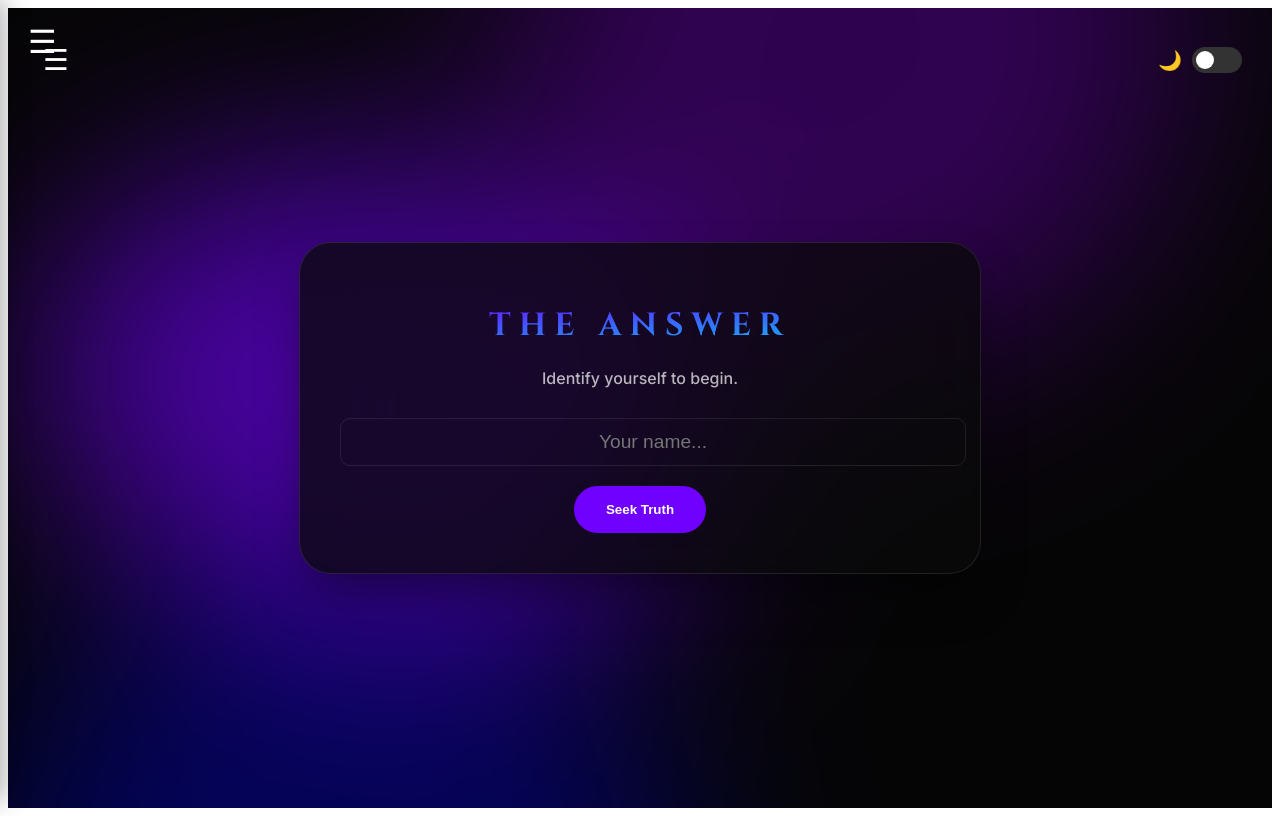
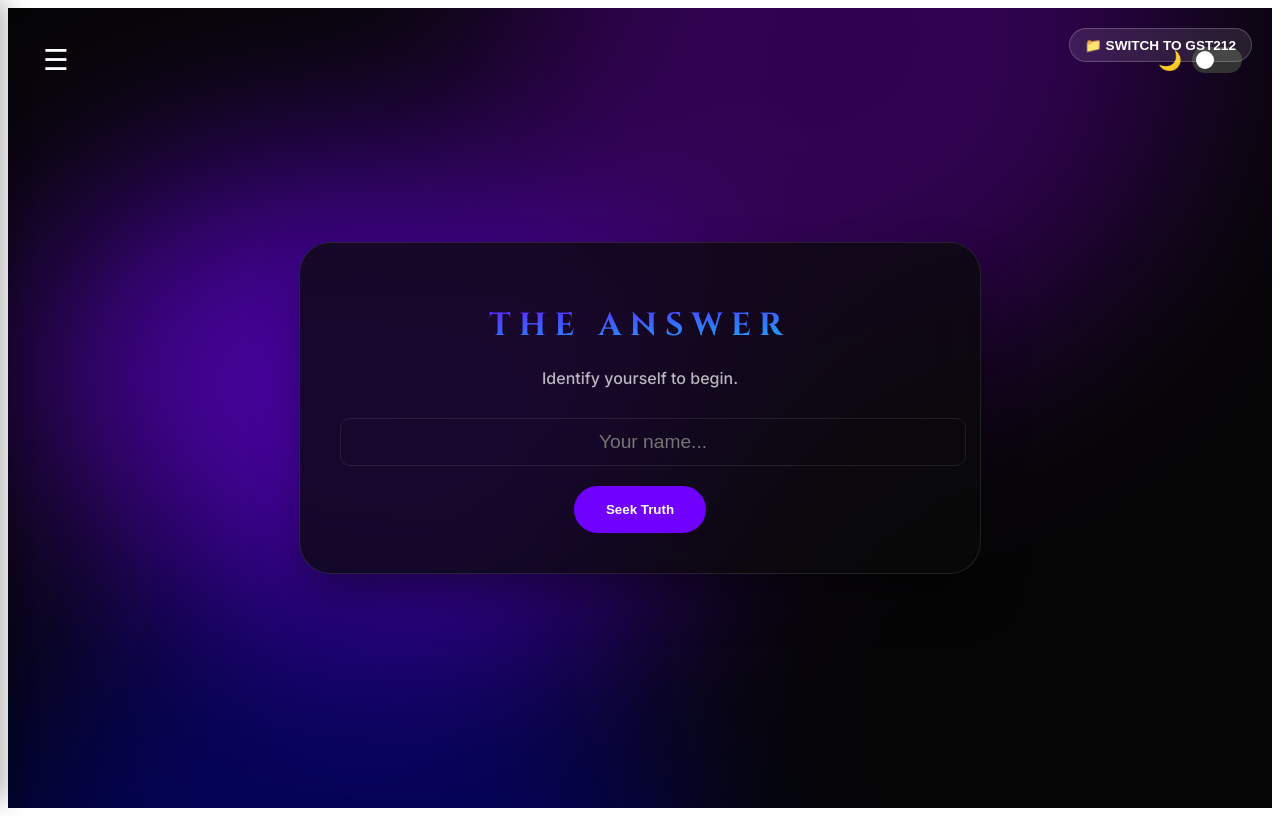
Before and after one commit to THE-PHENOMENON-j10/the-answer, a React (Vite) app in the folder frontend/: page / in a window 1280 px wide. Built offline with nearby package versions, Linux system fonts and the light colour scheme.

Commit message:
Fix JSX modal nesting error and add GST212 logic

```diff
--- a/frontend/src/App.jsx
+++ b/frontend/src/App.jsx
@@ -7,9 +7,7 @@ export default function TheAnswerApp() {
   const [step, setStep] = useState(1);
   const [user, setUser] = useState('');
   const [questMode, setQuestMode] = useState('Custom'); // Tracks 'Custom', 'GST212', or 'History'
-  const [menuOpen, setMenuOpen] = useState(false);      // Tracks if the hamburger menu is open
   const [files, setFiles] = useState([]);
-  // Added 'duration' (in minutes) to the main config state
   const [config, setConfig] = useState({ count: 10, type: 'MCQ', duration: 10 });
   const [quizData, setQuizData] = useState(null);
   const [loading, setLoading] = useState(false);
@@ -19,8 +17,11 @@ export default function TheAnswerApp() {
   const [score, setScore] = useState(0);
 
   const [history, setHistory] = useState([]);
+  const [selectedSession, setSelectedSession] = useState(null);
+
+  // FIXED: Declared missing states that were used in the UI
   const [isMenuOpen, setIsMenuOpen] = useState(false);
-  const [selectedSession, setSelectedSession] = useState(null);
+  const [selectedReview, setSelectedReview] = useState(null);
 
   const timerRef = useRef(null);
 
@@ -55,7 +56,6 @@ export default function TheAnswerApp() {
     }
   };
 
-  // Updated to use the selected user duration instead of calculating by question count
   const startTimer = (minutes) => {
     const seconds = minutes * 60;
     setTimeLeft(seconds);
@@ -77,10 +77,9 @@ export default function TheAnswerApp() {
     return `${mins}:${secs < 10 ? '0' : ''}${secs}`;
   };
 
-const handleUpload = async (e) => {
+  const handleUpload = async (e) => {
     if (e) e.preventDefault();
 
-    // --- 1. BOUNCER CHECKS (ONLY FOR CUSTOM QUESTS) ---
     if (questMode === 'Custom') {
       if (files.length === 0) return alert("Please select your scrolls.");
       if (files.length > 15) return alert("Maximum of 15 scrolls allowed.");
@@ -96,11 +95,9 @@ const handleUpload = async (e) => {
       }
     }
 
-    // --- 2. PREPARE THE DATA ---
     setLoading(true);
     const formData = new FormData();
 
-    // Only attach files if we are on the Custom route
     if (questMode === 'Custom') {
       files.forEach(f => formData.append('files', f));
     }
@@ -108,9 +105,8 @@ const handleUpload = async (e) => {
     formData.append('username', user);
     formData.append('numQuestions', config.count);
     formData.append('type', config.type);
-    formData.append('mode', questMode); // <-- THE NEW SIGNAL FOR THE BACKEND
+    formData.append('mode', questMode);
 
-    // --- 3. SEND TO RENDER ---
     try {
       const res = await axios.post('https://the-answer.onrender.com/generate-quiz', formData);
       setQuizData(res.data);
@@ -150,12 +146,14 @@ const handleUpload = async (e) => {
       score: calculatedScore,
       totalQuestions: quizData?.quiz?.length || 0,
       quiz: quizData.quiz,
-      userAnswers: userAnswers
+      userAnswers: userAnswers,
+      mode: questMode
     };
 
     const updatedHistory = [newSession, ...history];
     setHistory(updatedHistory);
     localStorage.setItem('the_answer_history', JSON.stringify(updatedHistory));
+    localStorage.setItem('quest_history', JSON.stringify(updatedHistory)); // Sync with archive mode fallback
 
     confetti({ particleCount: 200, spread: 80 });
     setStep(4);
@@ -338,11 +336,19 @@ const handleUpload = async (e) => {
         <button className="menu-close-btn" onClick={() => setIsMenuOpen(false)}>✕</button>
         <h3 className="mystic-title" style={{fontSize: '1.2rem', marginTop: '10px', marginBottom: '30px'}}>QUEST HISTORY</h3>
 
+        <button
+          className="main-btn"
+          style={{ width: '100%', padding: '10px', marginBottom: '15px', fontSize: '0.85rem' }}
+          onClick={() => { setQuestMode('History'); setIsMenuOpen(false); }}
+        >
+          📂 View Archives Panel
+        </button>
+
         {history.length === 0 ? (
           <p style={{opacity: 0.5, fontStyle: 'italic'}}>No past answers documented yet.</p>
         ) : (
           history.map((session) => (
-            <div key={session.id} className="history-item" onClick={() => setSelectedSession(session)}>
+            <div key={session.id} className="history-item" onClick={() => { setSelectedSession(session); setIsMenuOpen(false); }}>
               <div style={{fontWeight: 'bold', color: '#7000ff'}}>{session.score} / {session.totalQuestions}</div>
               <div style={{fontSize: '0.8rem', opacity: 0.6, marginTop: '5px'}}>{session.date}</div>
             </div>
@@ -350,6 +356,7 @@ const handleUpload = async (e) => {
         )}
       </div>
 
+      {/* --- SIDE MENU POPUP REVIEW MODAL --- */}
       {selectedSession && (
         <div className="modal-overlay" onClick={() => setSelectedSession(null)}>
           <div className="glass-card" style={{maxWidth: '700px', maxHeight: '80%', overflowY: 'auto', textAlign: 'left'}} onClick={e => e.stopPropagation()}>
@@ -360,23 +367,17 @@ const handleUpload = async (e) => {
             <p style={{opacity: 0.7, fontSize: '0.9rem', marginBottom: '20px'}}>Achieved standard: <strong>{selectedSession.score} / {selectedSession.totalQuestions}</strong> on {selectedSession.date}</p>
             <hr style={{borderColor: 'rgba(120, 120, 120, 0.2)', marginBottom: '20px'}} />
 
-            <div>
-              {selectedSession.quiz.map((q, i) => {
+            <div style={{ display: 'flex', flexDirection: 'column', gap: '15px' }}>
+              {selectedSession.quiz && selectedSession.quiz.map((q, i) => {
                 const picked = selectedSession.userAnswers[i];
                 const correct = q.answer;
                 const isCorrect = picked === correct;
 
                 return (
-                  <div key={i} style={{marginBottom: '20px', paddingBottom: '15px', borderBottom: '1px solid rgba(120,120,120,0.1)'}}>
-                    <p style={{fontWeight: 'bold', margin: '0 0 10px 0'}}>{i + 1}. {q.question}</p>
-                    <div style={{fontSize: '0.9rem'}}>
-                      <div style={{color: isCorrect ? '#00c853' : '#ff3d00', marginBottom: '4px'}}>
-                        <strong>Picked Answer:</strong> {picked || <span style={{opacity: 0.5}}>[No choice made]</span>}
-                      </div>
-                      <div style={{color: '#00c853'}}>
-                        <strong>Correct Answer:</strong> {correct}
-                      </div>
-                    </div>
+                  <div key={i} style={{ background: 'rgba(120,120,120,0.05)', padding: '15px', borderRadius: '12px', borderLeft: `4px solid ${isCorrect ? '#00ffcc' : '#ff4d4d'}` }}>
+                    <p style={{ fontWeight: 'bold', marginBottom: '5px' }}>{i + 1}. {q.question}</p>
+                    <p style={{ fontSize: '0.9rem', margin: '3px 0' }}>Your choice: <span style={{ color: isCorrect ? '#00ffcc' : '#ff4d4d', fontWeight: 'bold' }}>{picked || "Unanswered"}</span></p>
+                    {!isCorrect && <p style={{ fontSize: '0.9rem', margin: '3px 0', color: '#00ffcc' }}>Correct: {correct}</p>}
                   </div>
                 );
               })}
@@ -384,32 +385,34 @@ const handleUpload = async (e) => {
           </div>
         </div>
       )}
-      {/* --- THE HAMBURGER MENU --- */}
-      <div style={{ position: 'absolute', top: '20px', left: '20px', zIndex: 100 }}>
+
+      {/* --- TOP RIGHT CONTROLS FOR ACTIVE WORKSPACE --- */}
+      <div style={{ position: 'absolute', top: '20px', right: '20px', display: 'flex', alignItems: 'center', gap: '15px', zIndex: 100 }}>
         <button
-          onClick={() => setMenuOpen(!menuOpen)}
-          style={{ background: 'none', border: 'none', color: 'white', fontSize: '2rem', cursor: 'pointer', padding: 0, lineHeight: 1 }}
+          className="main-btn"
+          onClick={() => {
+            if (questMode === 'History') {
+              setQuestMode('Custom');
+            } else {
+              setQuestMode(questMode === 'Custom' ? 'GST212' : 'Custom');
+            }
+          }}
+          style={{
+            background: questMode === 'GST212' ? 'linear-gradient(45deg, #ffd700, #ff8c00)' : 'rgba(255,255,255,0.1)',
+            color: questMode === 'GST212' ? 'black' : 'white',
+            border: '1px solid rgba(255,255,255,0.2)',
+            fontSize: '0.85rem',
+            fontWeight: 'bold',
+            padding: '8px 15px',
+            borderRadius: '20px'
+          }}
         >
-          <span style={{ display: 'block', transform: 'translateY(-2px)' }}>☰</span>
+          {questMode === 'GST212' ? '🎓 GST212 ACTIVE' : questMode === 'History' ? '📁 RETURN TO SETUP' : '📁 SWITCH TO GST212'}
         </button>
+      </div>
 
-        {menuOpen && (
-          <div className="glass-card" style={{ position: 'absolute', top: '50px', left: '0', width: '200px', display: 'flex', flexDirection: 'column', gap: '10px', padding: '15px' }}>
-            <button className="main-btn" onClick={() => { setQuestMode('Custom'); setMenuOpen(false); if(step !== 1 && step !== 2) setStep(2); }}>
-              Custom Quest
-            </button>
-            <button className="main-btn" onClick={() => { setQuestMode('GST212'); setMenuOpen(false); if(step !== 1 && step !== 2) setStep(2); }} style={{ background: 'linear-gradient(45deg, #ffd700, #ff8c00)', color: 'black' }}>
-              Course: GST212
-            </button>
-            <button className="main-btn" onClick={() => { setQuestMode('History'); setMenuOpen(false); }} style={{ background: 'transparent', border: '1px solid white' }}>
-              Quest History
-            </button>
-          </div>
-        )}
-      </div>
-      {/* --------------------------- */}
-
-      {step === 1 && (
+      {/* --- WORKSPACE STEPS --- */}
+      {questMode !== 'History' && step === 1 && (
         <div className="glass-card">
           <h1 className="mystic-title">THE ANSWER</h1>
           <p style={{opacity: 0.7, marginBottom: '30px'}}>Identify yourself to begin.</p>
@@ -424,14 +427,13 @@ const handleUpload = async (e) => {
         </div>
       )}
 
-      {step === 2 && questMode !== 'History' && (
+      {questMode !== 'History' && step === 2 && (
         <div className="glass-card">
           <h2 className="mystic-title" style={{fontSize: '1.5rem'}}>
             {questMode === 'GST212' ? 'GST212 FAST-TRACK' : `WELCOME, ${user.toUpperCase()}`}
           </h2>
 
-          {/* ONLY SHOW FILE UPLOAD IF IN CUSTOM MODE */}
-          {questMode === 'Custom' && (
+          {questMode === 'Custom' ? (
             <div className="pro-input-group">
               <span className="input-label">1. Knowledge Scrolls</span>
               <p style={{ fontSize: '0.85rem', opacity: 0.7, margin: '5px 0 10px 0', fontStyle: 'italic' }}>
@@ -439,9 +441,14 @@ const handleUpload = async (e) => {
               </p>
               <input type="file" multiple onChange={handleFileSelection} />
             </div>
+          ) : (
+            <div style={{ padding: '15px', margin: '15px 0', borderRadius: '8px', background: 'rgba(255, 215, 0, 0.05)', border: '1px solid rgba(255, 215, 0, 0.2)', textAlign: 'center' }}>
+              <p style={{ margin: 0, fontSize: '0.9rem', color: '#ffd700' }}>
+                ✨ The internal GST212 Knowledge Vault has been unlocked. No scrolls required.
+              </p>
+            </div>
           )}
 
-          {/* Changed layout grid to 3 columns to handle the new selection elegantly */}
           <div style={{display: 'grid', gridTemplateColumns: '1fr 1fr 1fr', gap: '10px'}}>
              <div className="pro-input-group" style={{padding: '15px'}}>
                <span className="input-label">2. Intensity</span>
@@ -459,7 +466,6 @@ const handleUpload = async (e) => {
                  <option value="Theory">Theory</option>
                </select>
              </div>
-             {/* New Duration Selection Field */}
              <div className="pro-input-group" style={{padding: '15px'}}>
                <span className="input-label">4. Duration</span>
                <select className="pro-select" value={config.duration} onChange={e => setConfig({...config, duration: parseInt(e.target.value)})}>
@@ -478,12 +484,9 @@ const handleUpload = async (e) => {
         </div>
       )}
 
-      {/* ========================================== */}
-      {/* 👇 NEW QUEST HISTORY & REVIEW UI BLOCK 👇 */}
-      {/* ========================================== */}
+      {/* --- INLINE FULL SCREEN ARCHIVES WINDOW --- */}
       {questMode === 'History' && (
         <div className="glass-card" style={{ marginTop: '60px', maxHeight: '80vh', overflowY: 'auto' }}>
-
           {selectedReview ? (
             <div>
               <button
@@ -493,12 +496,11 @@ const handleUpload = async (e) => {
                 ← Back to Archives
               </button>
               <h2 className="mystic-title" style={{ fontSize: '1.2rem' }}>
-                REVIEW: {selectedReview.mode === 'GST212' ? 'GST212' : 'CUSTOM QUEST'} ({selectedReview.score}%)
+                REVIEW: {selectedReview.mode === 'GST212' ? 'GST212' : 'CUSTOM QUEST'} ({selectedReview.score} Points)
               </h2>
 
               <div style={{ display: 'flex', flexDirection: 'column', gap: '20px', marginTop: '20px', textAlign: 'left' }}>
-                {selectedReview.quizData.map((q, index) => {
-                  // Fixed: Matched to use your specific index-based answer storage
+                {selectedReview.quiz && selectedReview.quiz.map((q, index) => {
                   const userPicked = selectedReview.userAnswers[index];
                   const isCorrect = userPicked === q.answer;
 
@@ -528,9 +530,9 @@ const handleUpload = async (e) => {
             <div>
               <h2 className="mystic-title" style={{ fontSize: '1.5rem' }}>ARCHIVE OF COMPLETED QUESTS</h2>
               {(() => {
-                const history = JSON.parse(localStorage.getItem('quest_history')) || [];
+                const storedHistory = JSON.parse(localStorage.getItem('the_answer_history')) || [];
 
-                if (history.length === 0) {
+                if (storedHistory.length === 0) {
                   return (
                     <p style={{ textAlign: 'center', opacity: 0.7, fontStyle: 'italic', padding: '20px' }}>
                       No past trials found in your local scrolls yet...
@@ -540,11 +542,11 @@ const handleUpload = async (e) => {
 
                 return (
                   <div style={{ display: 'flex', flexDirection: 'column', gap: '12px' }}>
-                    {history.map((item) => (
+                    {storedHistory.map((item) => (
                       <div
                         key={item.id}
                         onClick={() => setSelectedReview(item)}
-                        style={{ border: '1px solid rgba(255,255,255,0.2)', padding: '12px', borderRadius: '8px', display: 'flex', justifyContent: 'space-between', alignItems: 'center', background: 'rgba(255,255,255,0.05)', cursor: 'pointer', transition: '0.2s' }}
+                        style={{ border: '1px solid rgba(255,255,255,0.2)', padding: '12px', borderRadius: '8px', display: 'flex', justifycontent: 'space-between', alignItems: 'center', background: 'rgba(255,255,255,0.05)', cursor: 'pointer', transition: '0.2s' }}
                         onMouseOver={(e) => e.currentTarget.style.background = 'rgba(255,255,255,0.1)'}
                         onMouseOut={(e) => e.currentTarget.style.background = 'rgba(255,255,255,0.05)'}
                       >
@@ -555,7 +557,7 @@ const handleUpload = async (e) => {
                           <div style={{ fontSize: '0.8rem', opacity: 0.6, marginTop: '4px' }}>{item.date}</div>
                         </div>
                         <div style={{ fontSize: '1.2rem', fontWeight: 'bold', color: '#00ffcc' }}>
-                          {item.score}%
+                          {item.score} / {item.totalQuestions}
                         </div>
                       </div>
                     ))}
@@ -565,7 +567,10 @@ const handleUpload = async (e) => {
                       style={{ background: 'rgba(255, 77, 77, 0.2)', border: '1px solid #ff4d4d', color: '#ff4d4d', marginTop: '10px' }}
                       onClick={() => {
                         if(window.confirm("Are you sure you want to wipe all records from your local scrolls?")) {
+                          localStorage.removeItem('the_answer_history');
                           localStorage.removeItem('quest_history');
+                          setHistory([]);
+                          setQuestMode('Custom');
                           setStep(2);
                         }
                       }}
@@ -579,11 +584,10 @@ const handleUpload = async (e) => {
           )}
         </div>
       )}
-      {/* ========================================== */}
 
-      {step === 3 && quizData && (
+      {questMode !== 'History' && step === 3 && quizData && (
         <div className="glass-card" style={{maxWidth: '800px'}}>
-           <div style={{display: 'flex', justifyContent: 'space-between', marginBottom: '20px'}}>
+           <div style={{display: 'flex', justifycontent: 'space-between', marginBottom: '20px'}}>
               <span style={{color: timeLeft < 60 ? '#ff4b4b' : '#7000ff', fontWeight: 'bold'}}>⏳ {formatTime(timeLeft)}</span>
               <span className="input-label">THE ANSWER</span>
            </div>
@@ -594,7 +598,7 @@ const handleUpload = async (e) => {
 
                   {config.type === 'MCQ' ? (
                     <div style={{display: 'grid', gridTemplateColumns: '1fr 1fr', gap: '10px'}}>
-                      {q.options.map(o => (
+                      {q.options && q.options.map(o => (
                         <label key={o} style={{padding: '10px', background: 'rgba(120,120,120,0.05)', borderRadius: '8px', cursor: 'pointer'}}>
                           <input
                             type="radio"
@@ -620,7 +624,7 @@ const handleUpload = async (e) => {
         </div>
       )}
 
-      {step === 4 && (
+      {questMode !== 'History' && step === 4 && (
         <div className="glass-card">
           <h1 className="mystic-title">COMPLETED</h1>
           <div style={{padding: '30px', background: 'rgba(112,0,255,0.05)', borderRadius: '20px', margin: '20px 0'}}>
```
